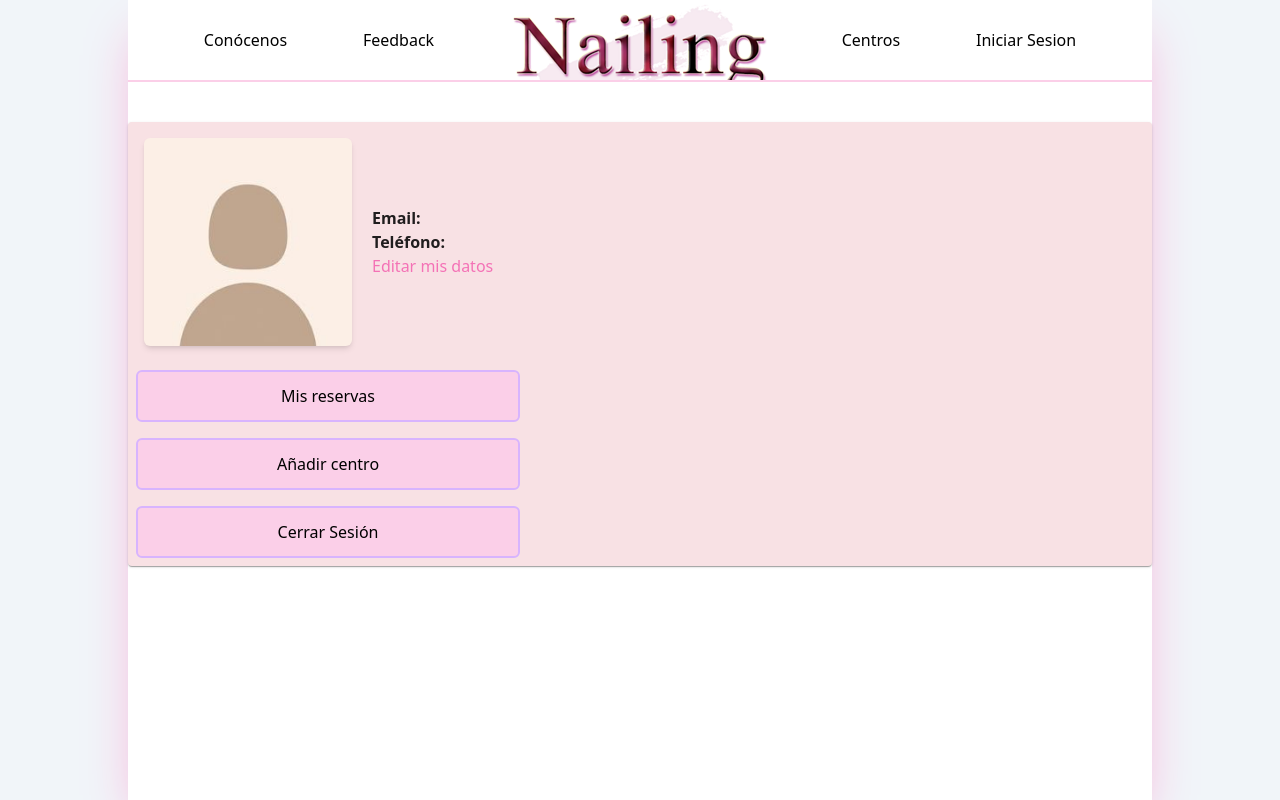
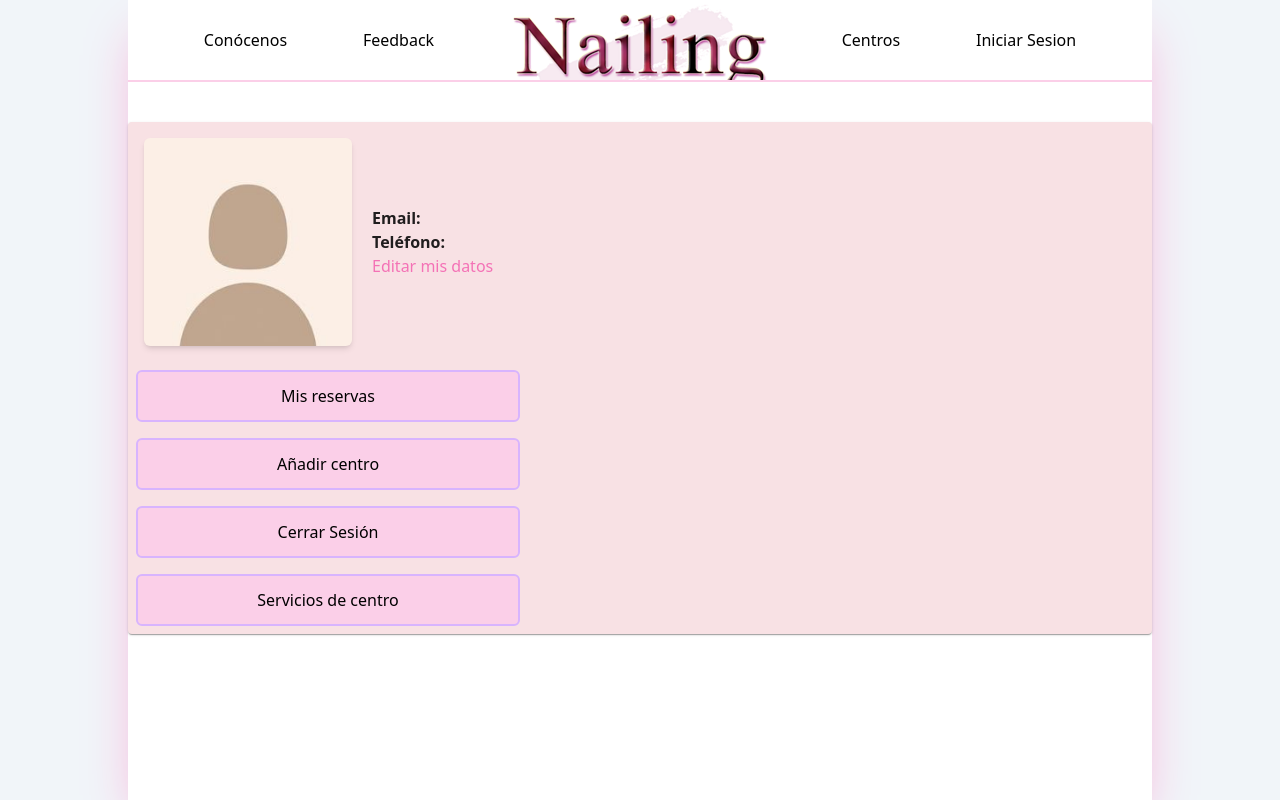
Before and after one commit to lausalbra/nailing, a React (Create React App) app in the folder src/web-app/: page /usuario in a window 1280 px wide. Built offline with nearby package versions, Linux system fonts and the light colour scheme.

Commit message:
fix: Registro de centros solo aparece a usuarios con centro

```diff
--- a/src/web-app/src/components/UserDetails/index.js
+++ b/src/web-app/src/components/UserDetails/index.js
@@ -75,7 +75,7 @@ export function UserDetails({ image, email, phone }) {
       <CardActions>
         <button onClick={handleClick} className="border-2 border-purple-300 bg-pink-200 text-black w-96 py-3 rounded-md text-1xl font-medium hover:bg-purple-300 transition duration-300">Cerrar Sesión</button>
       </CardActions>
-      {centro !== null ?
+      {centro !== "" ?
       <CardActions>
         <button onClick={() => locationPush('/servicios')} className="border-2 border-purple-300 bg-pink-200 text-black w-96 py-3 rounded-md text-1xl font-medium hover:bg-purple-300 transition duration-300">Servicios de centro</button>
       </CardActions>
```
